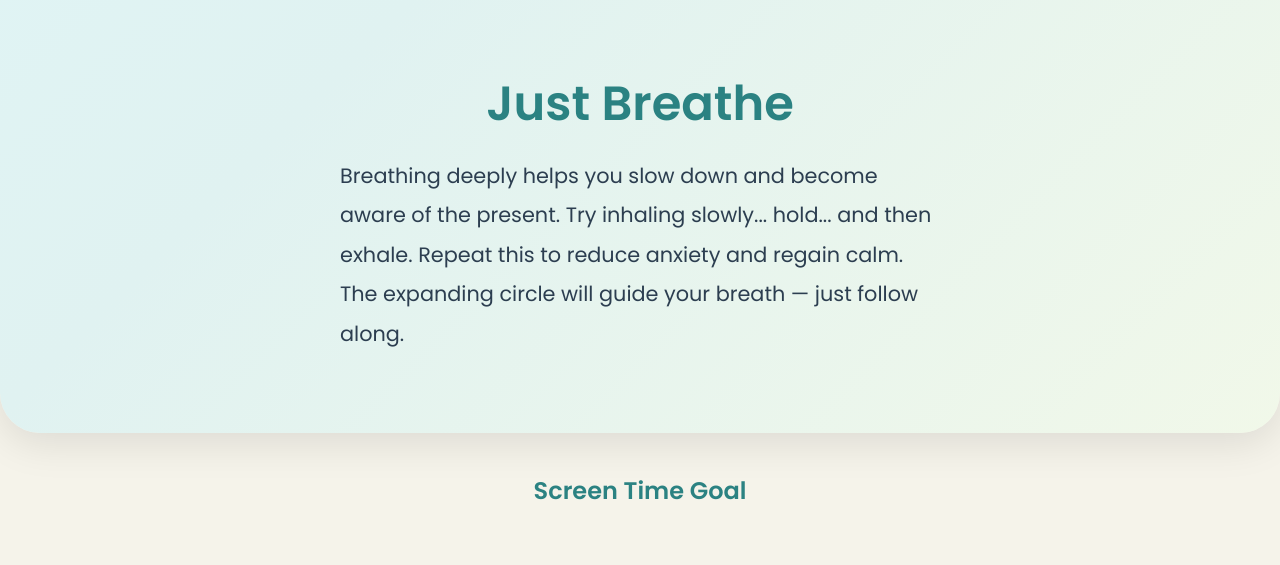
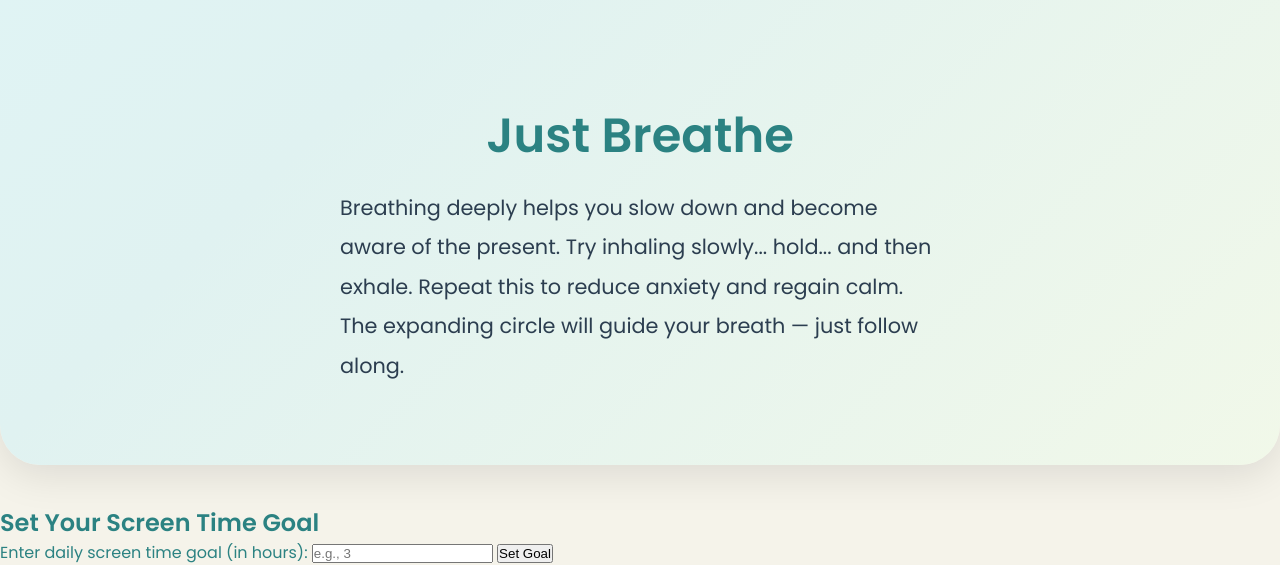
Before and after one commit to helimodi04/mind-detox, a plain HTML site: page Front-end/dashboard.html in a window 1280 px wide. Shown: the part 3284-3849 px from the top of the page. Before the commit the page ends 3824 px from the top, so only its background shows below. Drawn offline with nearby package versions, Linux system fonts and the light colour scheme.

Commit message:
Merge branch 'main' of https://github.com/helimodi04/mind-detox Merge remote-tracking branch 'origin/main' into main Merge branch 'main' of https://github.com/helimodi04/mind-detox

```diff
--- a/Front-end/dashboard.html
+++ b/Front-end/dashboard.html
@@ -79,6 +79,7 @@
                 </div>
             </div>
         </section>
+    </div>
 
         <!-- Mood Dropdown -->
         <div class="mood-selector">
@@ -121,11 +122,13 @@
         </section>
 
 
-        <div id="screen-time-goal" class="feature-section">
-            <h2>Screen Time Goal</h2>
-        </div>
-    </div>
-
+        <section id="screen-time-goal" class="goal-section">
+            <h2> Set Your Screen Time Goal</h2>
+            <label for="goalInput">Enter daily screen time goal (in hours):</label>
+            <input type="number" id="goalInput" min="0" step="0.5" placeholder="e.g., 3" />
+            <button type="button" onclick="setGoal()">Set Goal</button>
+            <div id="goalStatus"></div>
+        </section>
 
             <script src="script.js"></script>
             <script src="https://cdn.jsdelivr.net/npm/chart.js"></script>
```
Lines whose indentation alone changed are shown as unchanged.
